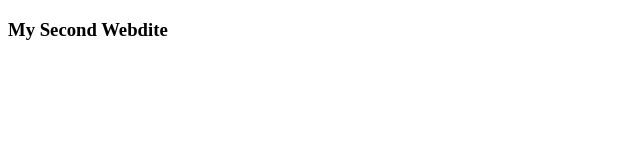
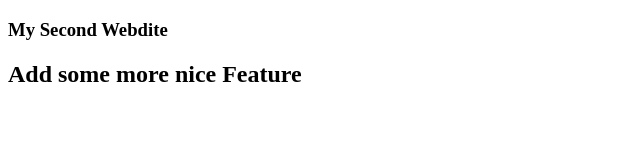
Before and after one commit to Mostafaarju/my-second-website, a plain HTML site: page index.html in a window 1280 px wide. Shown: the whole page, without its empty margins (0-640 px from the left). Drawn offline with Linux system fonts and the light colour scheme.

Commit message:
Some Change

```diff
--- a/index.html
+++ b/index.html
@@ -9,7 +9,7 @@
 
 <body>
     <h3>My Second Webdite</h3>
-
+    <h2>Add some more nice Feature</h2>
 </body>
 
 </html>
```
